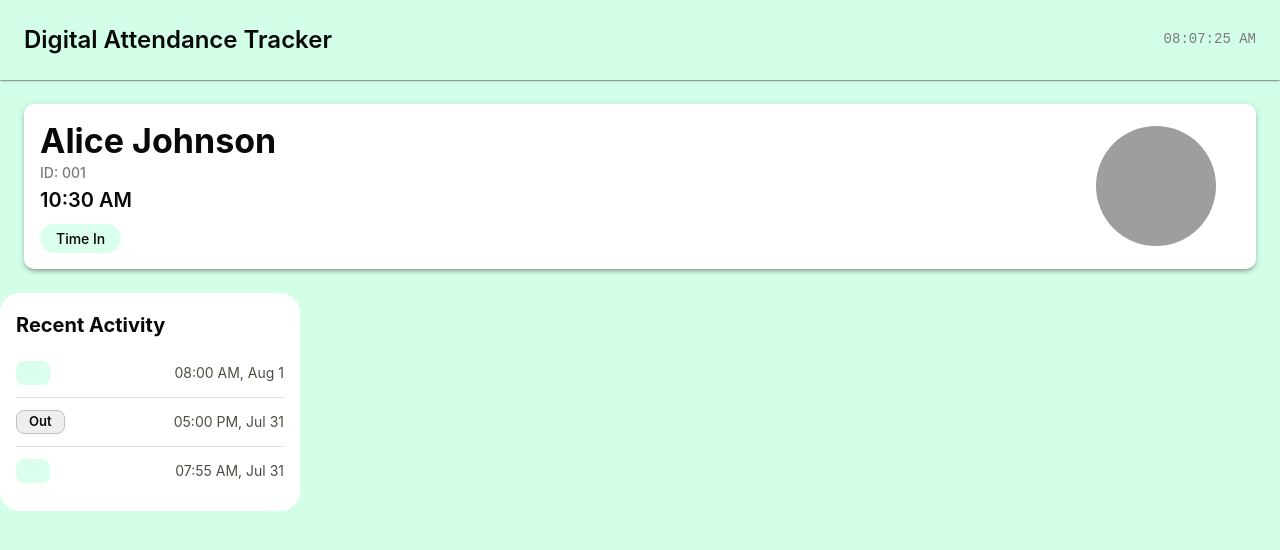
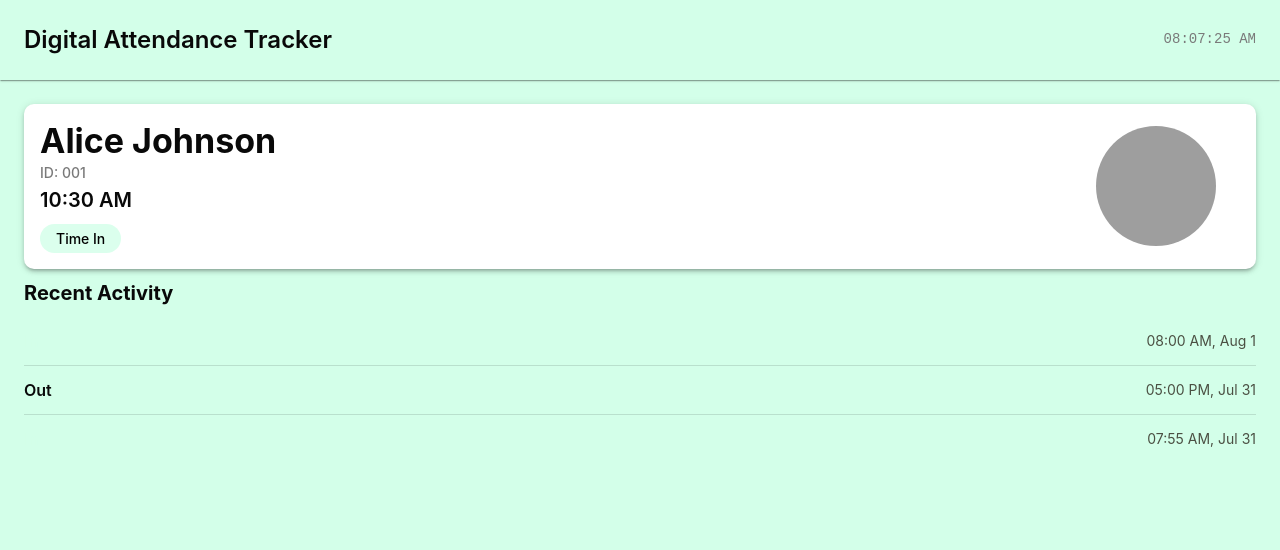
Before and after one commit to esamp001/id_tapping_system, a React (Create React App) app: page /dashboard in a window 1280 px wide. Shown: the top 550 px of the page. Built offline with nearby package versions, Linux system fonts and the light colour scheme; grey boxes are pictures that could not be loaded.

Commit message:
Auto commit: 10/28/2025, 1:30:00 PM

```diff
--- a/src/pages/Dashboard.js
+++ b/src/pages/Dashboard.js
@@ -52,19 +52,18 @@ const Dashboard = () => {
                     <Avatar
                         alt="Alice Johnson"
                         src="https://mui.com/static/images/avatar/1.jpg"
-                        sx={{ width: 120, height: 120, mr: 3}}
+                        sx={{ width: 120, height: 120, mr: 3 }}
                     />
                 </Paper>
 
-
-            </Box>
-            <Box sx={{ width: 300, bgcolor: "background.paper", borderRadius: 2, p: 2 }}>
-                <Typography variant="h6" sx={{ fontWeight: 700, mb: 1 }}>
+                <Box>
+                    <Typography variant="h6" sx={{ fontWeight: 700, mb: 1, mt: 1 }}>
                         Recent Activity
                     </Typography>
 
+
                     {activities.map((activity, index) => (
-                    <Box key={index}>
+                        <React.Fragment key={index}>
                             <Box
                                 sx={{
                                     display: "flex",
@@ -73,27 +72,19 @@ const Dashboard = () => {
                                     py: 1.5,
                                 }}
                             >
-                            {/* Status badge */}
-                            <Chip
-                                label={activity.status}
-                                size="small"
-                                variant={activity.status === "In" ? "outlined" : "filled"}
+                                {/* Status text */}
+                                <Typography
+                                    variant="body1"
                                     sx={{
-                                    bgcolor:
-                                        activity.status === "In" ? "success.light" : "grey.200",
+                                        fontWeight: 600,
                                         color:
                                             activity.status === "In"
                                                 ? "success.main"
                                                 : "text.primary",
-                                    fontWeight: 600,
-                                    px: 0.5,
-                                    borderRadius: "8px",
-                                    border:
-                                        activity.status === "In"
-                                            ? "none"
-                                            : "1px solid #c0c0c0",
                                     }}
-                            />
+                                >
+                                    {activity.status}
+                                </Typography>
 
                                 {/* Time text */}
                                 <Typography variant="body2" sx={{ color: "text.secondary" }}>
@@ -101,10 +92,12 @@ const Dashboard = () => {
                                 </Typography>
                             </Box>
 
-                        {/* Divider except last item */}
+                            {/* Divider except after the last item */}
                             {index < activities.length - 1 && <Divider />}
+                        </React.Fragment>
+                    ))}
+
                 </Box>
-                ))}
             </Box>
         </>
     )
```
Lines whose indentation alone changed are shown as unchanged.
